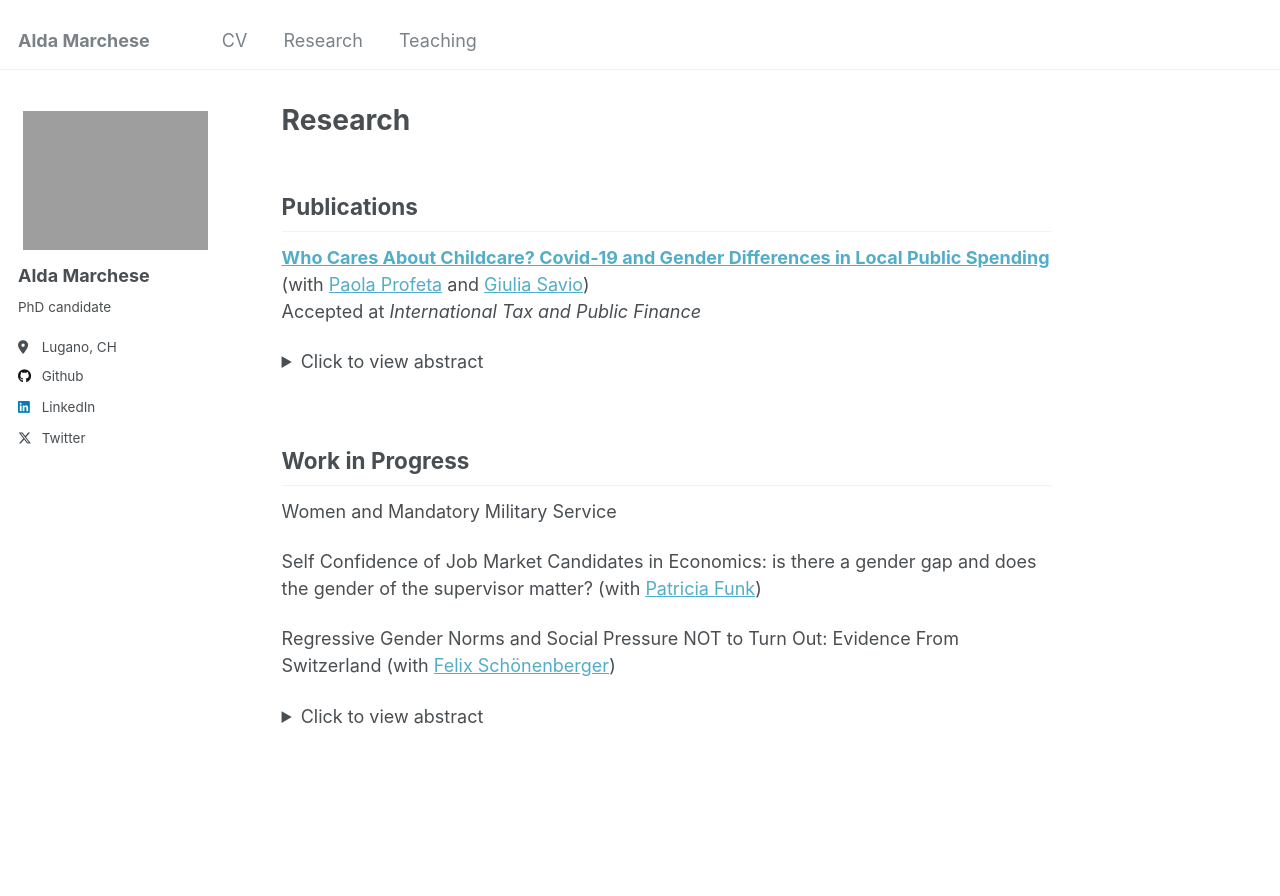
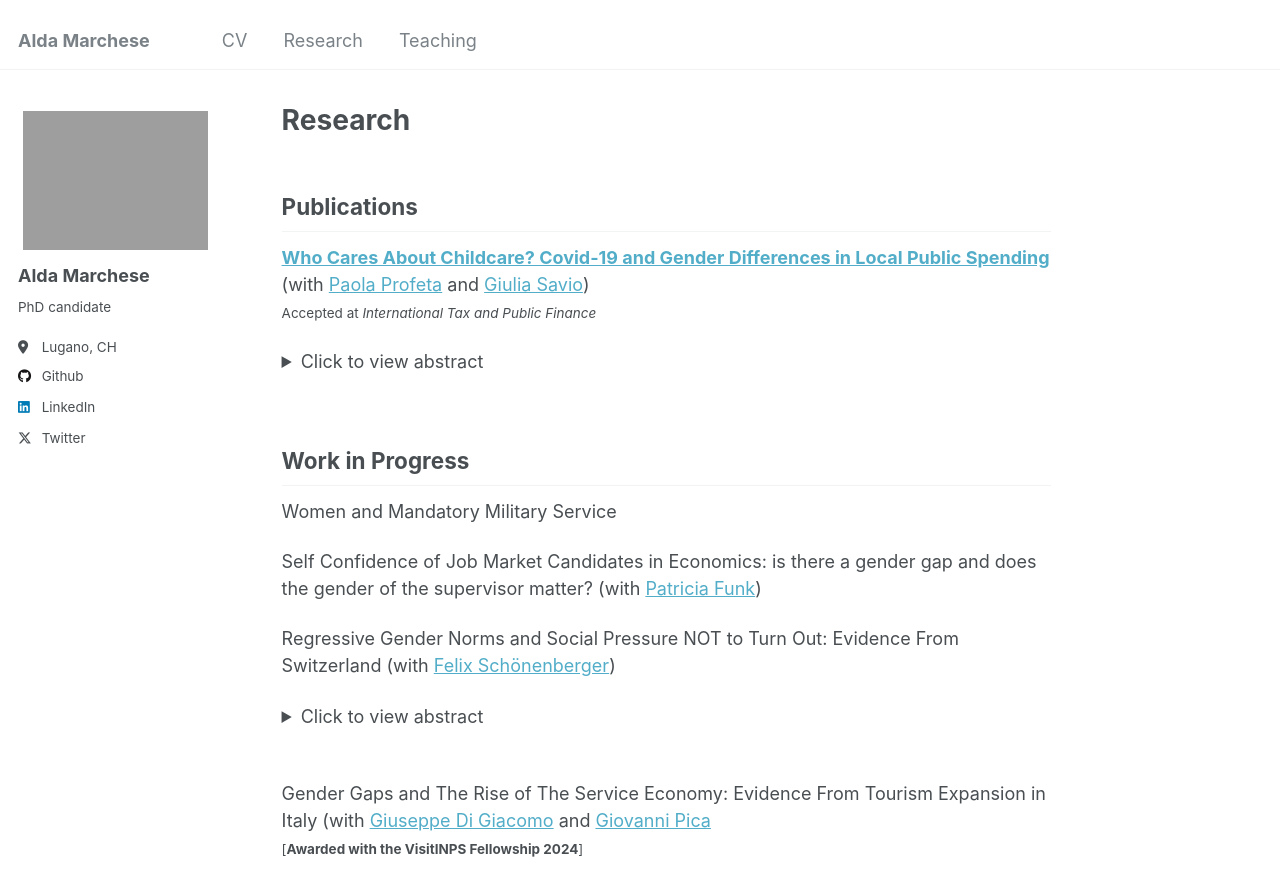
Before and after one commit to aldamarchese/aldamarchese.github.io, a Jekyll site: the page built from _pages/research.md, in a window 1280 px wide and 1074 px high. Shown: the top 896 px of the window. Built offline with Jekyll 4.4.1, drawn with Linux system fonts in a browser that asks for light colours.

Commit message:
Update research.md

```diff
--- a/_pages/research.md
+++ b/_pages/research.md
@@ -9,7 +9,7 @@ redirect_from:
 ## Publications
 
   [**Who Cares About Childcare? Covid-19 and Gender Differences in Local Public Spending**](https://www.dropbox.com/scl/fi/3wgo6p8nz7fh3dbdpx8bu/Marchese_Profeta_Savio_childcare.pdf?rlkey=p1i9u543se4i06s2ajyp87t1x&dl=0) (with [Paola Profeta](https://sites.google.com/view/paola-profeta) and [Giulia Savio](https://sites.google.com/view/giuliasavioswebpage/home?authuser=0))  <br/>
-  Accepted at _International Tax and Public Finance_
+  <small>Accepted at _International Tax and Public Finance_<small>
   <details>
   <summary>Click to view abstract</summary>
  The Covid-19 pandemic increased the salience of childcare and focused attention on the allocation of public funds for it. Focusing on Italy, one of the first countries severely impacted by the Covid-19 crisis, we analyze how male and female politicians responded to the Covid-19 pandemic in the allocation of funds to childcare. To assess causality, we analyze close mixed-gender races in Italian local elections in small municipalities without gender quotas from 2016 to 2023. Our findings show that pre Covid-19 female mayors spent more on childcare than male mayors. However, during the pandemic, the gender gap closed, as male mayors increased spending, a trend that continued in the post pandemic period.
@@ -26,3 +26,6 @@ Regressive Gender Norms and Social Pressure NOT to Turn Out: Evidence From Switz
   <summary>Click to view abstract</summary>
  We assemble an original dataset that matches historical post-electoral survey data in Switzerland with a fine-grained and direct measure for regressive gender norms of political participation: municipality-level "no" vote shares in the 1971 referendum, where Swiss men granted voting rights to Swiss women. We document a significant gender gap in turnout, which is larger in municipalities with more regressive gender norms but closes over time. To disentangle the effect of external social pressure from internalized social norms, we exploit the staggered introduction of postal voting in Swiss cantons as a natural experiment, which provides for the possibility to participate in elections while keeping the act of voting unobserved and thus escaping social sanctions. Using a triple-difference design that compares male and female voters in gender-progressive and gender-regressive municipalities before and after the introduction of postal voting, we isolate the impact of external social pressure on women to abstain from voting. Our results speak to an emergent literature on the causes and consequences of unequal participation, providing the first empirical test if social pressure can decrease voter turnout among politically marginalized groups.
   </details> <br/>
+
+Gender Gaps and The Rise of The Service Economy: Evidence From Tourism Expansion in Italy (with [Giuseppe Di Giacomo](https://sites.google.com/view/giuseppedigiacomo/home) and [Giovanni Pica](https://sites.google.com/site/giovannipicashomepage/home) <br/>
+<small>[**Awarded with the VisitINPS Fellowship 2024**]<small>
```
